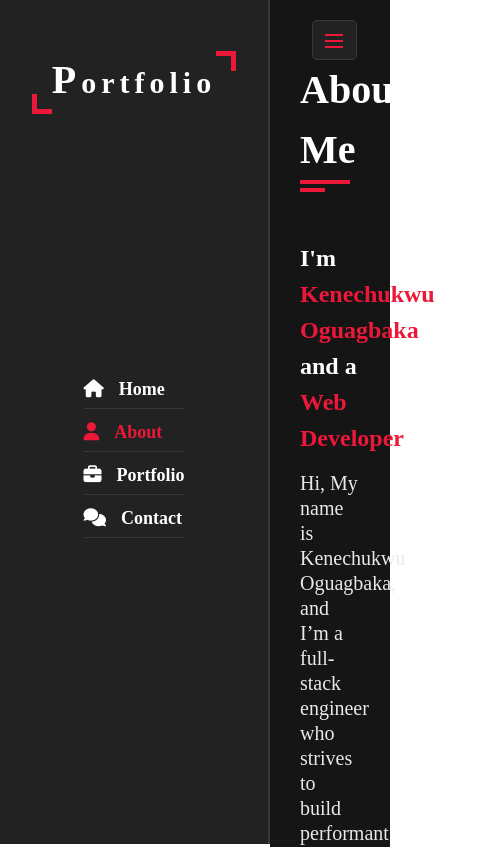
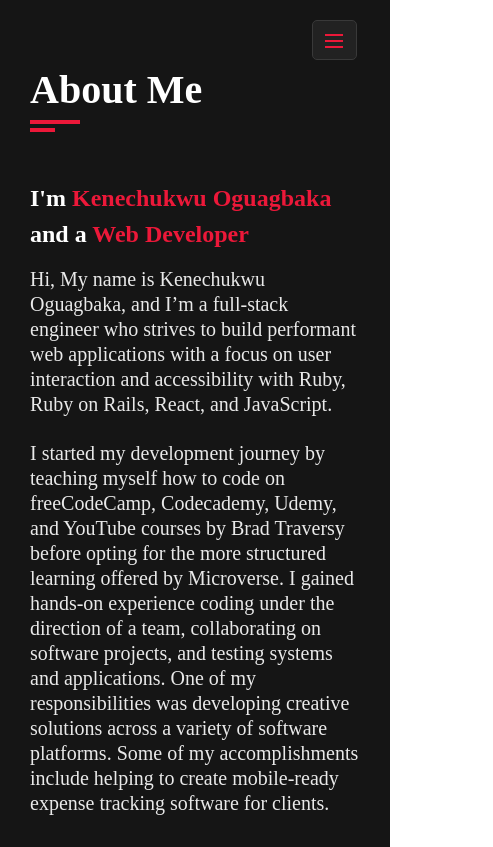
Before and after one commit to keneogu/React-Portfolio, a React (Create React App) app: page /about in a window 390 px wide. Shown: the top 847 px of the page, 493 px wide, since content can reach past the window. Built offline with nearby package versions, Linux system fonts and the light colour scheme; a web font is replaced by a local one.

Commit message:
Add sidebar mobile styling

```diff
--- a/src/App.css
+++ b/src/App.css
@@ -101,14 +101,6 @@ ul {
 	color: var(--skin-color);
 	cursor: pointer;
 }
-.aside .nav li a {
-	font-size: 16px;
-	font-weight: 600;
-	display: block;
-	border-bottom: 1px solid var(--bg-black-50);
-	color: var(--text-black-900);
-	padding: 5px 15px;
-}
 .aside .nav li.active{
 	color: var(--skin-color);
 }
@@ -122,9 +114,6 @@ ul {
 	display: block;
 	padding: 0 30px;
 	opacity: 1;
-}
-.hidden {
-	display: none !important;
 }
 .main-content {
 	padding-left: 270px;
@@ -161,3 +150,17 @@ ul {
 .btn:hover {
 	transform: scale(1.05);
 }
+
+@media (max-width:1199px) {
+	.aside {
+		left: -270px;
+	}
+	.main-content {
+		padding-left: 0;
+	}
+}
+@media (max-width:767px) {
+	.aside .nav{
+		display: none;
+	}
+}
```
